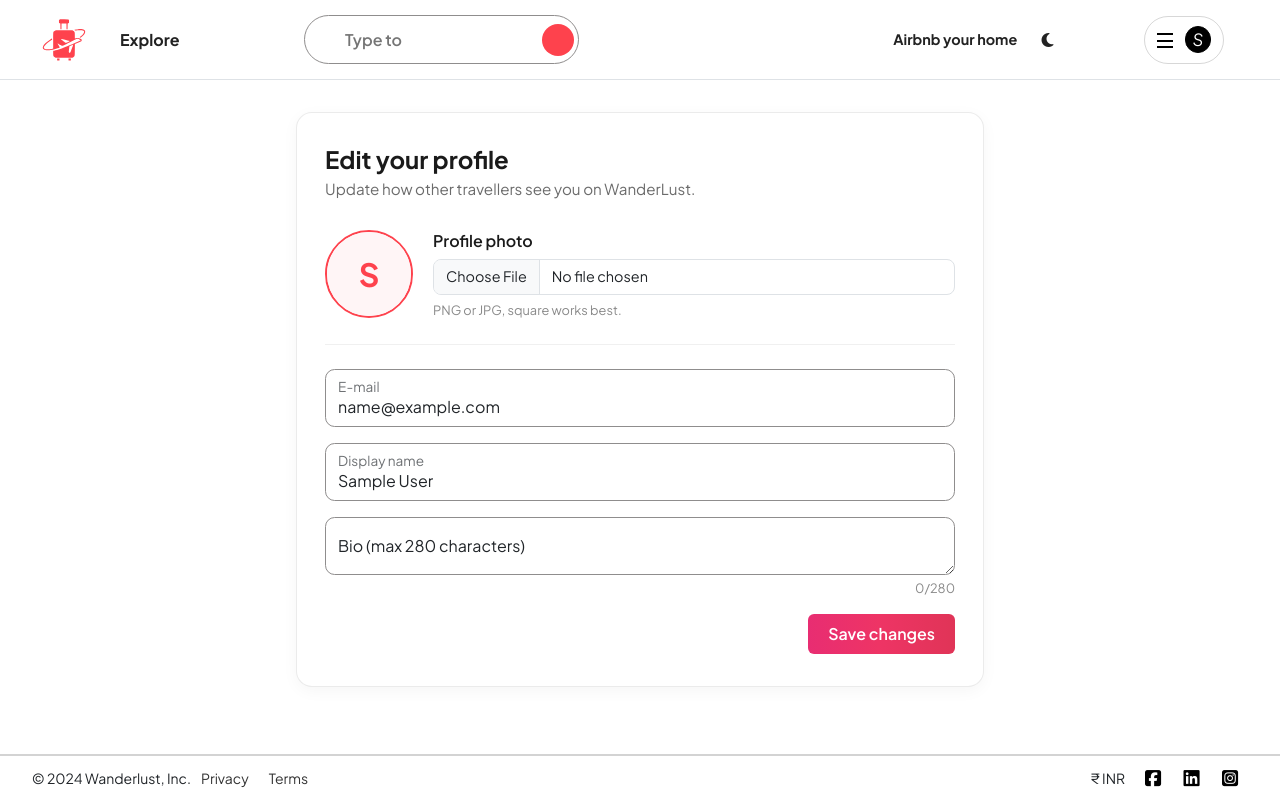
After one commit to Shishir2405/WanderLust, a Node server app: page /me in a window 1280 px wide. The commit adds this page. Run offline with Node 20, Linux system fonts and the light colour scheme; the visitor is signed in with stand-in values (Sample User, id 1); some libraries are stand-ins or nearby versions.

Commit message:
feat: user profile edit (avatar, display name, bio)
- extend User model with displayName, bio (max 280), avatar { url, filename }
- add GET/PUT /me routes with multer + Cloudinary avatar upload
- add controller/profile.js, routes/profile.js, views/users/profile.ejs
- add public/css/profile.css for profile card and nav avatar
- show avatar in navbar #user-initial when present; add Profile link
  to user-toggle dropdown above Log Out

Closes #23

```diff
--- a/app.js
+++ b/app.js
@@ -28,6 +28,7 @@ const reviewRouter = require("./routes/review.js");
 const userRouter = require("./routes/user.js");
 const filterRouter = require("./routes/filter.js");
 const apiRouter = require("./routes/api.js");
+const profileRouter = require("./routes/profile.js");
 const User = require("./models/user.js");
 const wrapAsyn = require("./utils/wrapAsyn.js");
 const Listing = require("./models/listing.js");
@@ -159,6 +160,7 @@ app.use((req, res, next) => {
 app.use("/listings", listingRouter);
 app.use("/listings/:id/reviews", reviewRouter);
 app.use("/", userRouter);
+app.use("/", profileRouter);
 app.use("/filter", filterRouter);
 app.use("/api", apiRouter);
 
--- /dev/null
+++ b/controller/profile.js
@@ -0,0 +1,52 @@
+/**
+ * * Profile Controller
+ * ? Handles rendering and updating the current user's profile (display name,
+ * ? bio, and avatar). Avatar uploads use the shared Cloudinary multer storage.
+ */
+
+const User = require("../models/user.js");
+
+/**
+ * * Render the current user's profile edit page.
+ */
+module.exports.renderProfile = async (req, res) => {
+  const user = await User.findById(req.user._id);
+  if (!user) {
+    req.flash("error", "User not found");
+    return res.redirect("/listings");
+  }
+  res.render("users/profile.ejs", { profileUser: user });
+};
+
+/**
+ * * Update the current user's profile fields. If a file is present on
+ * * `req.file`, it is treated as the new avatar and stored on Cloudinary.
+ */
+module.exports.updateProfile = async (req, res) => {
+  const user = await User.findById(req.user._id);
+  if (!user) {
+    req.flash("error", "User not found");
+    return res.redirect("/listings");
+  }
+
+  const { displayName, bio } = req.body || {};
+
+  if (typeof displayName === "string") {
+    user.displayName = displayName.trim();
+  }
+
+  if (typeof bio === "string") {
+    user.bio = bio.slice(0, 280);
+  }
+
+  if (req.file && req.file.path) {
+    user.avatar = {
+      url: req.file.path,
+      filename: req.file.filename,
+    };
+  }
+
+  await user.save();
+  req.flash("success", "Profile updated");
+  res.redirect("/me");
+};
--- /dev/null
+++ b/public/css/profile.css
@@ -0,0 +1,188 @@
+/**
+ * Profile page styles. Brand-aligned: red #fe424d accents, Plus Jakarta Sans,
+ * 1rem rounded card. Dark-mode friendly via [data-theme="dark"] overrides.
+ */
+
+.profile-wrap {
+  max-width: 720px;
+  margin: 2rem auto 4rem;
+  padding-inline: 1rem;
+  font-family: "Plus Jakarta Sans", sans-serif;
+}
+
+.profile-card {
+  background: #ffffff;
+  border: 1px solid rgba(0, 0, 0, 0.08);
+  border-radius: 1rem;
+  padding: 2rem 1.75rem;
+  box-shadow: 0 4px 16px rgba(0, 0, 0, 0.04);
+}
+
+.profile-card__title {
+  font-size: 1.5rem;
+  font-weight: 700;
+  margin-bottom: 0.25rem;
+  color: #1a1a1a;
+}
+
+.profile-card__sub {
+  color: #6b6b6b;
+  margin-bottom: 1.75rem;
+  font-size: 0.95rem;
+}
+
+.profile-avatar-row {
+  display: flex;
+  align-items: center;
+  gap: 1.25rem;
+  margin-bottom: 1.5rem;
+  padding-bottom: 1.5rem;
+  border-bottom: 1px solid rgba(0, 0, 0, 0.06);
+}
+
+.profile-avatar-preview {
+  width: 88px;
+  height: 88px;
+  border-radius: 50%;
+  overflow: hidden;
+  background: #f3f3f3;
+  flex-shrink: 0;
+  border: 2px solid #fe424d;
+  display: flex;
+  align-items: center;
+  justify-content: center;
+}
+
+.profile-avatar-preview img {
+  width: 100%;
+  height: 100%;
+  object-fit: cover;
+  display: block;
+}
+
+.profile-avatar-fallback {
+  width: 100%;
+  height: 100%;
+  display: flex;
+  align-items: center;
+  justify-content: center;
+  font-size: 2rem;
+  font-weight: 700;
+  color: #fe424d;
+  background: #fff5f6;
+}
+
+.profile-avatar-actions {
+  flex: 1;
+  min-width: 0;
+}
+
+.profile-avatar-label {
+  display: block;
+  font-weight: 600;
+  margin-bottom: 0.4rem;
+  color: #1a1a1a;
+}
+
+.profile-avatar-actions input[type="file"] {
+  border-radius: 0.5rem;
+  font-size: 0.9rem;
+}
+
+.profile-hint {
+  display: block;
+  margin-top: 0.4rem;
+  color: #8a8a8a;
+  font-size: 0.8rem;
+}
+
+.profile-form .form-control {
+  border-radius: 0.6rem;
+}
+
+.profile-form .form-control:focus {
+  border-color: #fe424d;
+  box-shadow: 0 0 0 0.2rem rgba(254, 66, 77, 0.15);
+}
+
+.profile-bio {
+  min-height: 110px;
+  resize: vertical;
+}
+
+.profile-bio-counter {
+  font-size: 0.8rem;
+  color: #8a8a8a;
+  text-align: right;
+  margin-top: 0.25rem;
+}
+
+.profile-actions {
+  display: flex;
+  justify-content: flex-end;
+  margin-top: 1rem;
+}
+
+/* Dark mode */
+[data-theme="dark"] .profile-card {
+  background: #1c1c1e;
+  border-color: rgba(255, 255, 255, 0.08);
+  box-shadow: 0 4px 16px rgba(0, 0, 0, 0.3);
+}
+
+[data-theme="dark"] .profile-card__title {
+  color: #f5f5f7;
+}
+
+[data-theme="dark"] .profile-card__sub,
+[data-theme="dark"] .profile-hint,
+[data-theme="dark"] .profile-bio-counter {
+  color: #a8a8ad;
+}
+
+[data-theme="dark"] .profile-avatar-row {
+  border-bottom-color: rgba(255, 255, 255, 0.08);
+}
+
+[data-theme="dark"] .profile-avatar-preview {
+  background: #2a2a2c;
+}
+
+[data-theme="dark"] .profile-avatar-fallback {
+  background: #2a2a2c;
+  color: #fe346a;
+}
+
+[data-theme="dark"] .profile-avatar-label {
+  color: #f5f5f7;
+}
+
+[data-theme="dark"] .profile-form .form-control {
+  background: #2a2a2c;
+  border-color: rgba(255, 255, 255, 0.12);
+  color: #f5f5f7;
+}
+
+[data-theme="dark"] .profile-form .form-control:focus {
+  border-color: #fe424d;
+  box-shadow: 0 0 0 0.2rem rgba(254, 66, 77, 0.25);
+}
+
+/* Navbar avatar (rendered inside #user-initial when avatar.url is set) */
+#user-initial .user-avatar {
+  width: 100%;
+  height: 100%;
+  object-fit: cover;
+  border-radius: 50%;
+  display: block;
+}
+
+@media (max-width: 540px) {
+  .profile-card {
+    padding: 1.5rem 1.25rem;
+  }
+  .profile-avatar-row {
+    flex-direction: column;
+    align-items: flex-start;
+  }
+}
--- a/views/includes/navbar.ejs
+++ b/views/includes/navbar.ejs
@@ -143,9 +143,16 @@ c201 -48 366 -92 368 -97 2 -5 -78 -50 -177 -99 -166 -82 -182 -89 -203 -76
             </div>
           </label>
           <i id="user-initial">
-            <% if (currUser && currUser.username) { %> <%=
-            currUser.username.charAt(0).toUpperCase() %> <% } else { %>
-            <i class="fa-regular fa-user" id="user-icon"></i>
+            <% if (currUser && currUser.avatar && currUser.avatar.url) { %>
+              <img
+                src="<%= currUser.avatar.url %>"
+                alt="Profile avatar"
+                class="user-avatar"
+              />
+            <% } else if (currUser && currUser.username) { %>
+              <%= currUser.username.charAt(0).toUpperCase() %>
+            <% } else { %>
+              <i class="fa-regular fa-user" id="user-icon"></i>
             <% } %>
           </i>
         </div>
@@ -159,8 +166,9 @@ c201 -48 366 -92 368 -97 2 -5 -78 -50 -177 -99 -166 -82 -182 -89 -203 -76
   <a class="nav-link" href="/signup">Sign Up</a>
   <a class="nav-link" href="/login">Log In</a>
   <%} %> <% if(currUser){%>
+  <a class="nav-link" href="/me">Profile</a>
+  <a class="nav-link" href="/wishlists">Wishlist</a>
   <a class="nav-link" href="/logout">Log Out</a>
-  <a class="nav-link" href="/wishlists">Wishlist</a>
   <%} %>
 </div>
 
--- a/views/layouts/boilerplate.ejs
+++ b/views/layouts/boilerplate.ejs
@@ -52,6 +52,7 @@
     <link rel="stylesheet" href="/css/header-scroll.css" />
     <link rel="stylesheet" href="/css/form-validate.css" />
     <link rel="stylesheet" href="/css/search-autocomplete.css" />
+    <link rel="stylesheet" href="/css/profile.css" />
     <link
       href="https://api.mapbox.com/mapbox-gl-js/v3.3.0/mapbox-gl.css" rel="stylesheet"/>
     <script src="https://api.mapbox.com/mapbox-gl-js/v3.3.0/mapbox-gl.js"></script>
--- /dev/null
+++ b/views/users/profile.ejs
@@ -0,0 +1,131 @@
+<% layout("layouts/boilerplate") -%>
+
+<link rel="stylesheet" href="/css/profile.css" />
+
+<div class="profile-wrap">
+  <div class="profile-card">
+    <h2 class="profile-card__title">Edit your profile</h2>
+    <p class="profile-card__sub">
+      Update how other travellers see you on WanderLust.
+    </p>
+
+    <form
+      action="/me?_method=PUT"
+      method="POST"
+      enctype="multipart/form-data"
+      novalidate
+      class="needs-validation profile-form"
+      data-validate-form
+    >
+      <div class="profile-avatar-row">
+        <div class="profile-avatar-preview" id="avatarPreviewWrap">
+          <% if (profileUser.avatar && profileUser.avatar.url) { %>
+            <img
+              src="<%= profileUser.avatar.url %>"
+              alt="Current avatar"
+              id="avatarPreview"
+            />
+          <% } else { %>
+            <div class="profile-avatar-fallback" id="avatarFallback">
+              <%= (profileUser.displayName && profileUser.displayName.charAt(0).toUpperCase()) || (profileUser.username && profileUser.username.charAt(0).toUpperCase()) || "?" %>
+            </div>
+            <img
+              src=""
+              alt="Avatar preview"
+              id="avatarPreview"
+              style="display: none"
+            />
+          <% } %>
+        </div>
+        <div class="profile-avatar-actions">
+          <label for="avatarInput" class="profile-avatar-label">
+            Profile photo
+          </label>
+          <input
+            type="file"
+            name="avatar"
+            id="avatarInput"
+            accept="image/png,image/jpeg,image/jpg"
+            class="form-control"
+          />
+          <small class="profile-hint">PNG or JPG, square works best.</small>
+        </div>
+      </div>
+
+      <div class="form-floating mb-3">
+        <input
+          type="email"
+          class="form-control"
+          id="profileEmail"
+          value="<%= profileUser.email || '' %>"
+          readonly
+        />
+        <label for="profileEmail">E-mail</label>
+      </div>
+
+      <div class="form-floating mb-3">
+        <input
+          type="text"
+          class="form-control"
+          id="profileDisplayName"
+          name="displayName"
+          placeholder="Display name"
+          maxlength="60"
+          value="<%= profileUser.displayName || '' %>"
+          data-validate-message="Display name can be up to 60 characters"
+        />
+        <label for="profileDisplayName">Display name</label>
+      </div>
+
+      <div class="form-floating mb-3">
+        <textarea
+          class="form-control profile-bio"
+          id="profileBio"
+          name="bio"
+          placeholder="Tell other guests about yourself"
+          maxlength="280"
+          data-validate-message="Bio must be 280 characters or fewer"
+        ><%= profileUser.bio || '' %></textarea>
+        <label for="profileBio">Bio (max 280 characters)</label>
+        <div class="profile-bio-counter">
+          <span id="bioCount"><%= (profileUser.bio || '').length %></span>/280
+        </div>
+      </div>
+
+      <div class="profile-actions">
+        <button class="btn edit-button" type="submit"><span>Save changes</span></button>
+      </div>
+    </form>
+  </div>
+</div>
+
+<script>
+  (function () {
+    var input = document.getElementById("avatarInput");
+    var preview = document.getElementById("avatarPreview");
+    var fallback = document.getElementById("avatarFallback");
+    if (input) {
+      input.addEventListener("change", function (e) {
+        var file = e.target.files && e.target.files[0];
+        if (!file) return;
+        var reader = new FileReader();
+        reader.onload = function (ev) {
+          if (preview) {
+            preview.src = ev.target.result;
+            preview.style.display = "block";
+          }
+          if (fallback) fallback.style.display = "none";
+        };
+        reader.readAsDataURL(file);
+      });
+    }
+
+    var bio = document.getElementById("profileBio");
+    var counter = document.getElementById("bioCount");
+    if (bio && counter) {
+      bio.addEventListener("input", function () {
+        counter.textContent = bio.value.length;
+      });
+    }
+  })();
+</script>
```
Also changed, not shown: models/user.js (+11 -0 lines), routes/profile.js (added, +30 -0 lines).
